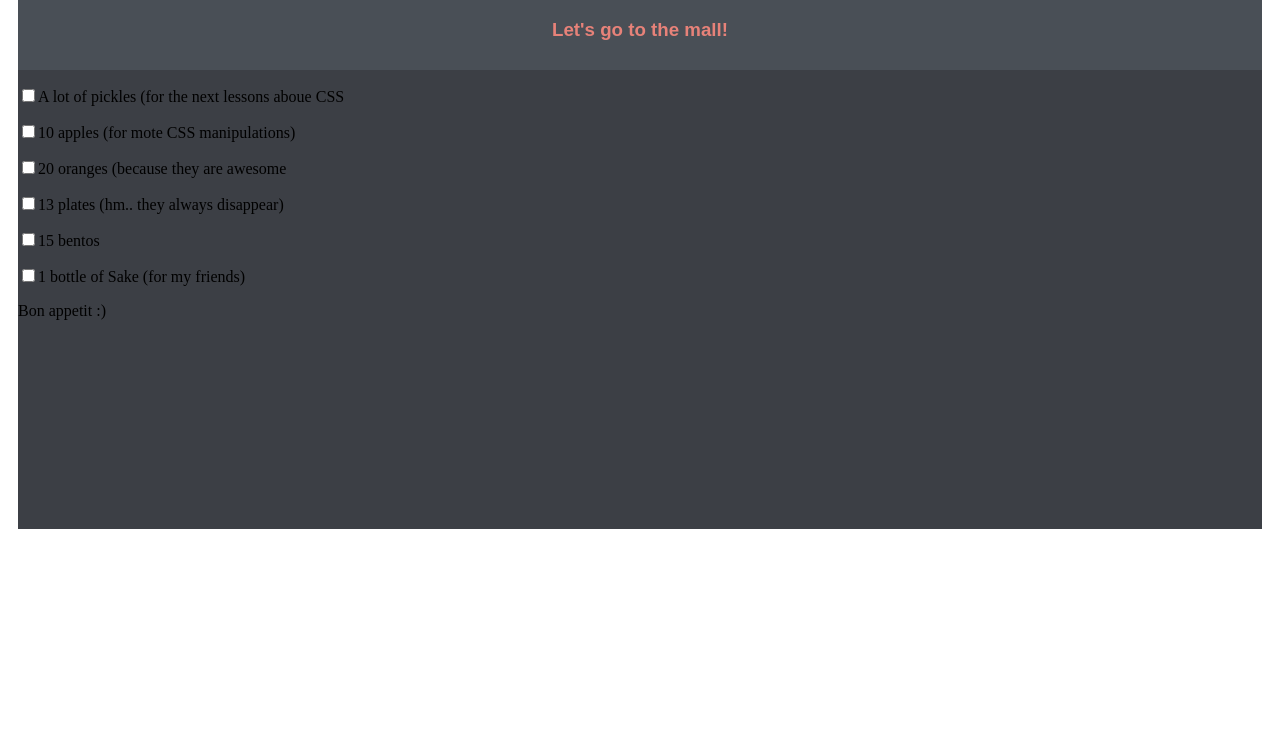
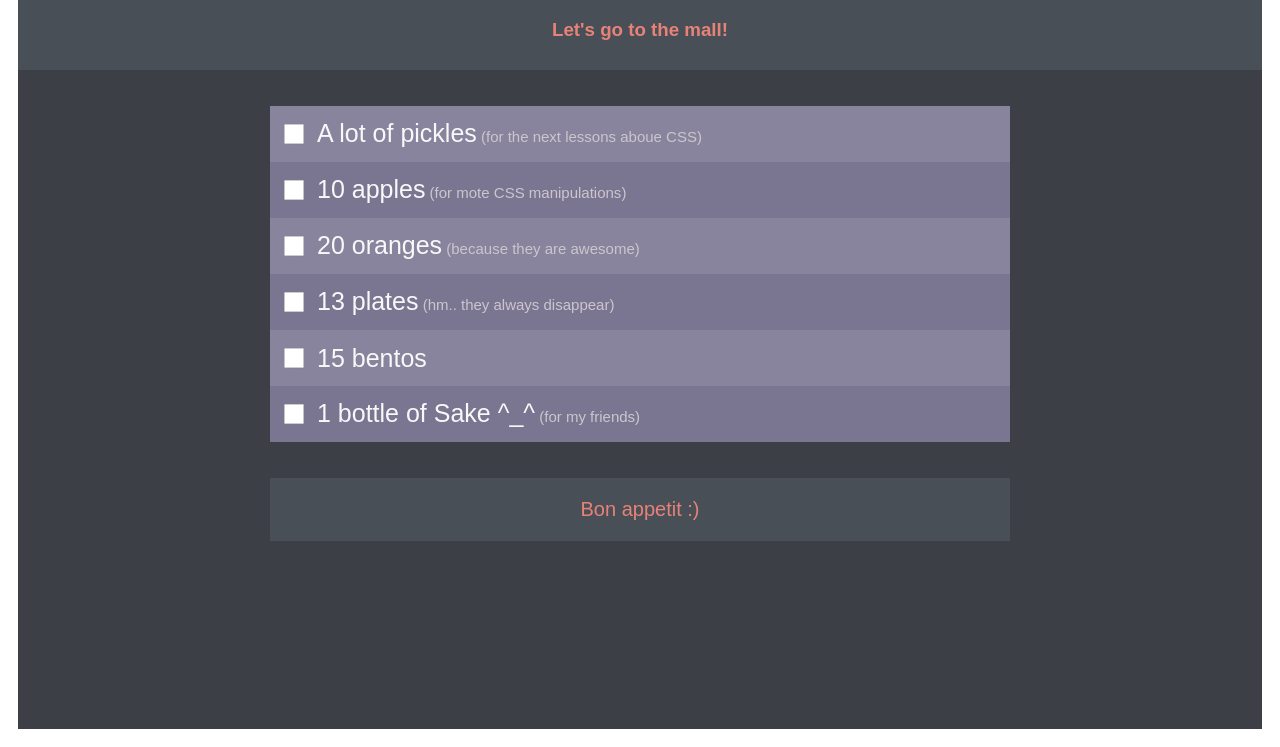
Before and after one commit to TimTimchenko/HTML, a plain HTML site: page lesson4/index.html in a window 1280 px wide. Shown: the part 89-836 px from the top of the page. Before the commit the page ends 800 px from the top, so only its background shows below. Drawn offline with Linux system fonts and the light colour scheme.

Commit message:
last commit lesson 4

```diff
--- /dev/null
+++ b/lesson4/css/style.css
@@ -0,0 +1,78 @@
+*{transition: all .1s ease-in;}
+html {
+    background: #FFFFFF;
+    padding: 10px;
+    font-family: “Trebuchet MS”, Trebuchet, Arial, sans-serif;
+}
+body {
+    background: #3C3F45;
+    height: 800px;
+}
+header {
+    background: #494F56;
+    font-family: “Trebuchet MS”, Trebuchet, Arial, sans-serif;
+    color: #E78279;
+    padding: 10px;
+    text-align: center;
+}
+footer {
+    background: #494F56;
+    margin-left: auto;
+    margin-right: auto;
+    padding: 20px;
+    width: 700px;
+    font-family: “Trebuchet MS”, Trebuchet, Arial, sans-serif;
+    color: #E78279;
+    text-align: center;
+    font-size: 20px;
+}
+[type=checkbox] {
+    height: 50px;
+    width: 40px;
+    transform: scale(0.5, 0.5);
+    vertical-align: middle;
+}
+ul li:nth-child(2n+1) {
+    background-color: #88849E;
+}
+ul li:nth-child(2n+2) {
+    background-color: #7A7692;
+}
+label {
+    font-family: “Trebuchet MS”, Trebuchet, Arial, sans-serif;
+    color: #F8F8F8;
+    font-size: 25px;
+    vertical-align: middle;
+}
+ul>li:hover {
+    background-color: #625E77;
+    border-top: 3px solid #F8F8F8;
+    border-bottom: 3px solid #F8F8F8;
+    cursor: pointer;
+}
+ul>li:active {
+    background-color: #E36E9F;
+}
+ul {
+    width: 740px;
+    list-style: none;
+    margin-left: auto;
+    margin-right: auto;
+    padding: 20px;
+}
+span:before {
+    content: ' (';
+}
+span:after {
+    content: ')';
+}
+span {
+    font-size: 15px;
+    font-weight: 300;
+    color: #ccc6cc;
+ }
+input:checked+label {
+    text-decoration: line-through;
+    color: #A3A0B5;
+    font-weight: 100;
+}
--- a/lesson4/index.html
+++ b/lesson4/index.html
@@ -4,7 +4,8 @@
     <head>
         <meta charset="utf-8">
         <title>CSS Diner</title>
-        <link rel="stylesheet" href="style.css">
+        <link rel="stylesheet" href="css/style.css">
+        <link rel="icon" href="img/favicon.png" type="image/x-icon">
     </head>
     <body>
 
@@ -13,15 +14,14 @@
 		    <h3>Let's go to the mall!</h3>
         </header>
 
-        <article>
-                <p><input type="checkbox">A lot of pickles (for the next lessons aboue CSS</p>
-                <p><input type="checkbox">10 apples (for mote CSS manipulations)</p>
-                <p><input type="checkbox">20 oranges (because they are awesome</p>
-                <p><input type="checkbox">13 plates (hm.. they always disappear)</p>
-                <p><input type="checkbox">15 bentos</p>
-                <p><input type="checkbox">1 bottle of Sake  (for my friends)</p>
-        </article>
-
+        <ul>
+                <li><input type="checkbox" id="one"><label for="one">A lot of pickles<span>for the next lessons aboue CSS</span></label></li>
+                <li><input type="checkbox" id="two"><label for="two">10 apples<span>for mote CSS manipulations</span></label></li>
+                <li><input type="checkbox" id="three"><label for="three">20 oranges<span>because they are awesome</span></label></li>
+                <li><input type="checkbox" id="four"><label for="four">13 plates<span>hm.. they always disappear</span></label></li>
+                <li><input type="checkbox" id="five"><label for="five">15 bentos</label></li>
+                <li><input type="checkbox" id="six"><label for="six">1 bottle of Sake ^_^<span>for my friends</span></label></li>
+        </ul>
 
         <footer>
             Bon appetit :)
--- a/lesson4/style.css
+++ /dev/null
@@ -1,17 +0,0 @@
-html {
-    background: #FFFFFF;
-    padding: 10px;
-
-}
-body {
-    background: #3C3F45;
-    height: 600px;
-
-}
-header {
-    background: #494f56;
-    font-family: “Trebuchet MS”, Trebuchet, Arial, sans-serif;
-    color: #E78279;
-    padding: 10px;
-    text-align: center;
-}
```
Also changed, not shown: lesson4/img/favicon.png (renamed from lesson4/favicon.png).
